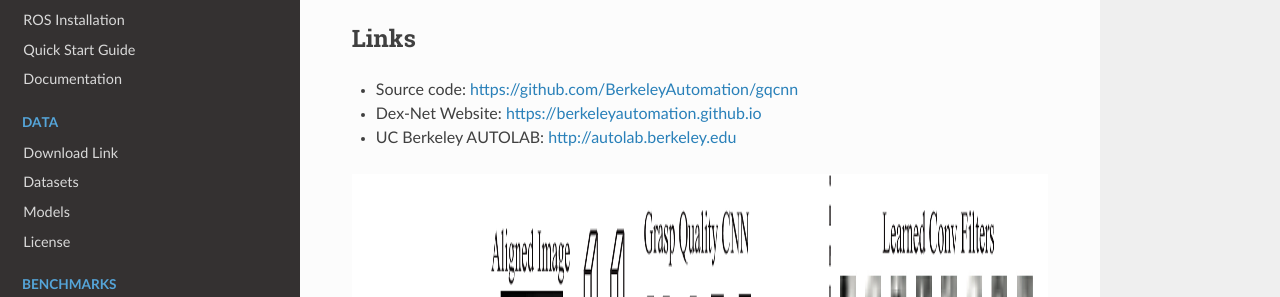
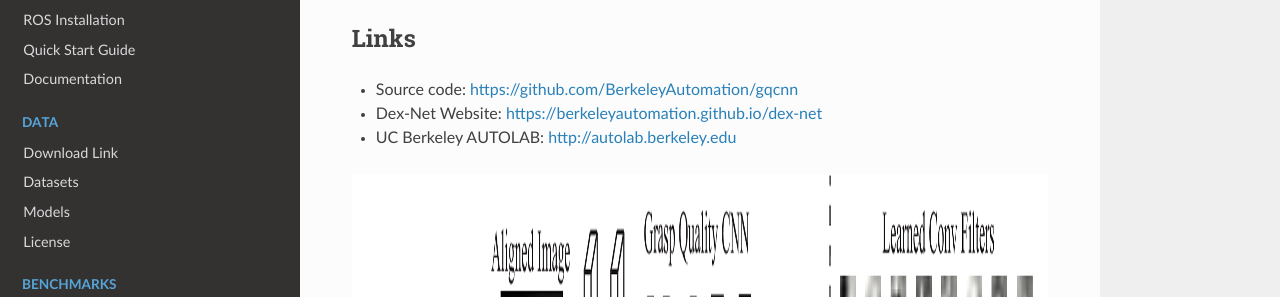
Before and after one commit to BerkeleyAutomation/gqcnn, a Sphinx documentation site: the page built from docs/source/index.rst, in a window 1280 px wide and 900 px high. Shown: the part 290-587 px from the top of the window. Built offline with Sphinx 7.4.7 and the Read the Docs theme 2.0.0, drawn with Linux system fonts in a browser that asks for light colours; some of the changed lines change nothing that is shown.

Commit message:
Fixed Dex-Net link

```diff
--- a/docs/source/index.rst
+++ b/docs/source/index.rst
@@ -13,7 +13,7 @@ The `gqcnn` package is a Python API for training and deploying `Grasp Quality Co
 Links
 -----
 * Source code: https://github.com/BerkeleyAutomation/gqcnn
-* Dex-Net Website: https://berkeleyautomation.github.io
+* Dex-Net Website: https://berkeleyautomation.github.io/dex-net
 * UC Berkeley AUTOLAB: http://autolab.berkeley.edu
 
 .. image:: images/gqcnn.png
```
